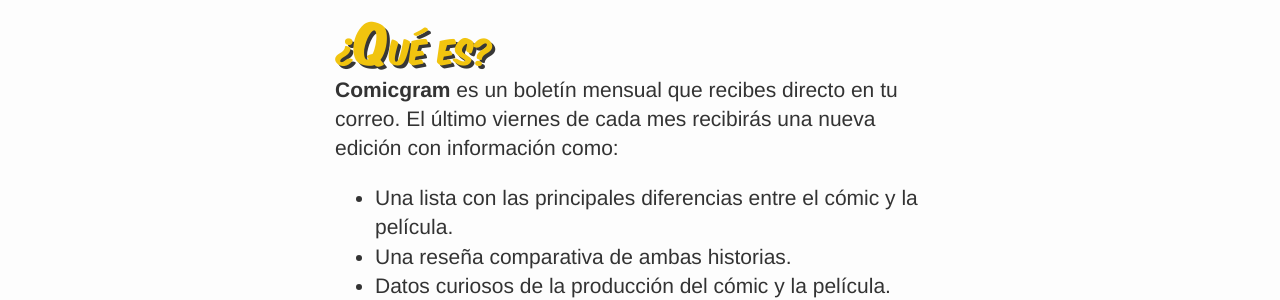
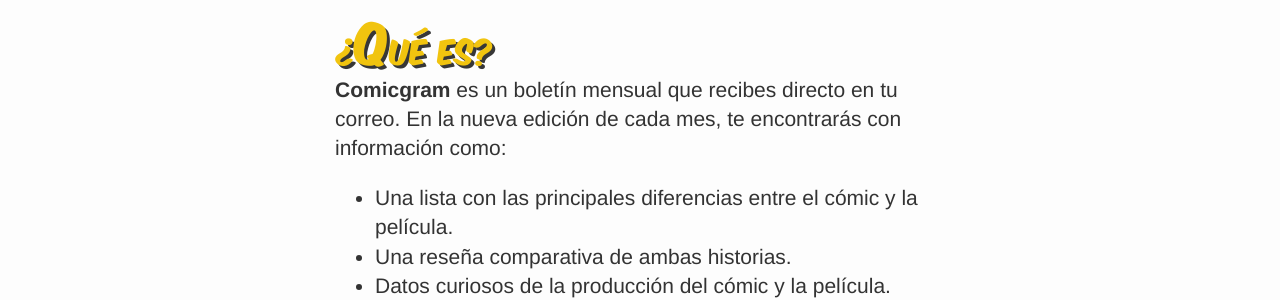
Before and after one commit to comicgram/newsletter-landing, a Jekyll site: the page built from index.html, in a window 1280 px wide. Shown: the part 404-704 px from the top of the page. Built offline with Jekyll 4.4.1, drawn with Linux system fonts in a browser that asks for light colours; nearby versions of some CDN libraries.

Commit message:
Change a paragraph in the main page

```diff
--- a/index.html
+++ b/index.html
@@ -7,7 +7,7 @@
     <div class="col-xs-12 col-sm-8 col-sm-offset-2 col-md-6 col-md-offset-3">
       <h2>¿<span class="capital-letter">Q</span>ué es?</h2>
       <p class="lead">
-        <strong>Comicgram</strong> es un boletín mensual que recibes directo en tu correo. El último viernes de cada mes recibirás una nueva edición con información como:
+        <strong>Comicgram</strong> es un boletín mensual que recibes directo en tu correo. En la nueva edición de cada mes, te encontrarás con información como:
       </p>
       <ul class="lead">
         <li>
```
